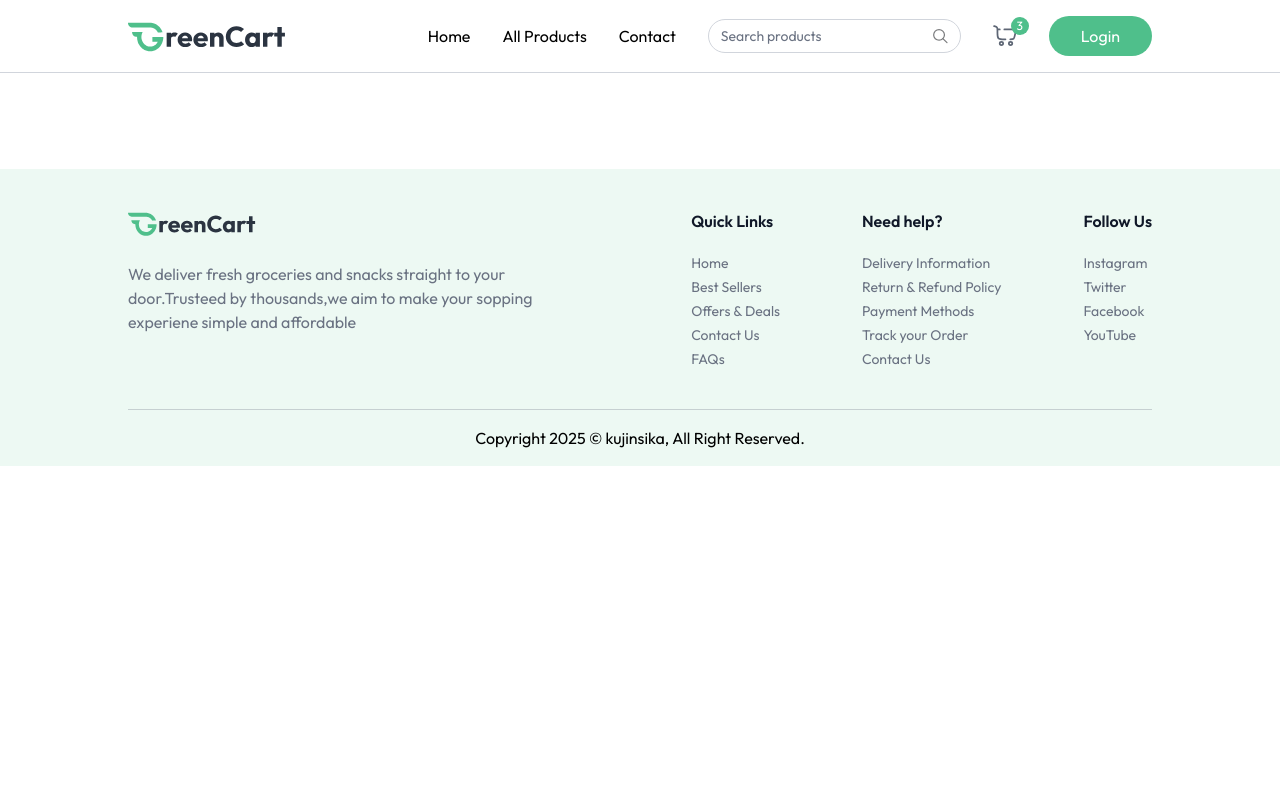
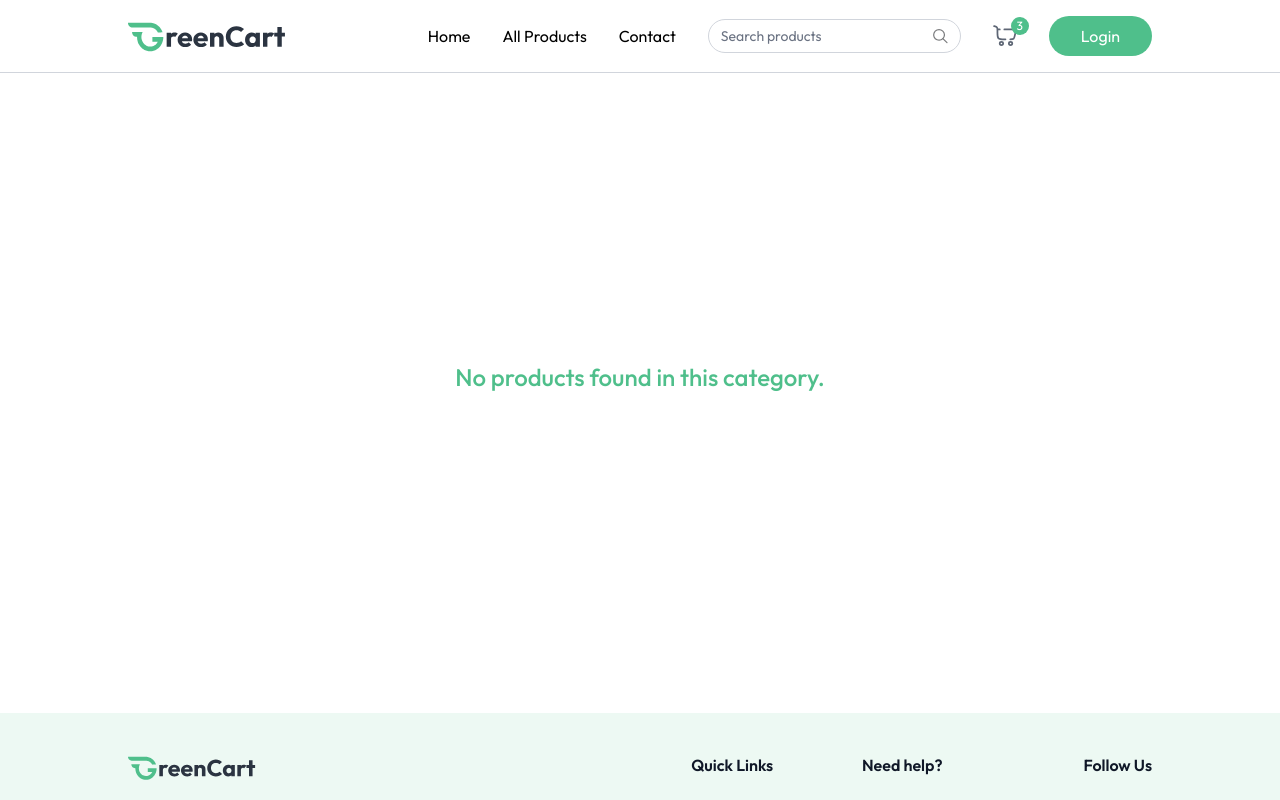
Before and after one commit to Kujins/Grocery-delivery, a React (Vite) app in the folder frontend/: page /products/1 in a window 1280 px wide. Shown: the top 800 px of the page. Built offline with nearby package versions, Linux system fonts and the light colour scheme.

Commit message:
product category finished

```diff
--- a/frontend/src/pages/ProductCategory.jsx
+++ b/frontend/src/pages/ProductCategory.jsx
@@ -2,6 +2,7 @@
 import { useAppContext } from '../context/AppContext'
 import { useParams } from 'react-router-dom'
 import { categories } from '../assets/greencart_assets/assets'
+import ProductCard from '../components/ProductCard'
 
 const ProductCategory = () => {
     const {products} = useAppContext()
@@ -16,6 +17,17 @@
                 <div className='w-16 h-0.5 bg-primary rounded-full'></div>
             </div>
         )}
+        {filteredProducts.length > 0 ? (
+            <div className='grid grid-cols-2 sm:grid-cols-3 md:grid-cols-4 lg:grid-cols-5 gap-3 md:gap-6 mt-6'>
+                {filteredProducts.map((product)=>(
+                    <ProductCard key={product._id} product={product} />
+                ))}
+            </div>
+        ):(
+            <div className='flex items-center justify-center h-[60vh]'>
+                <p className='text-2xl font-medium text-primary'>No products found in this category.</p>
+            </div>
+        )}
     </div>
   )
 }
```
